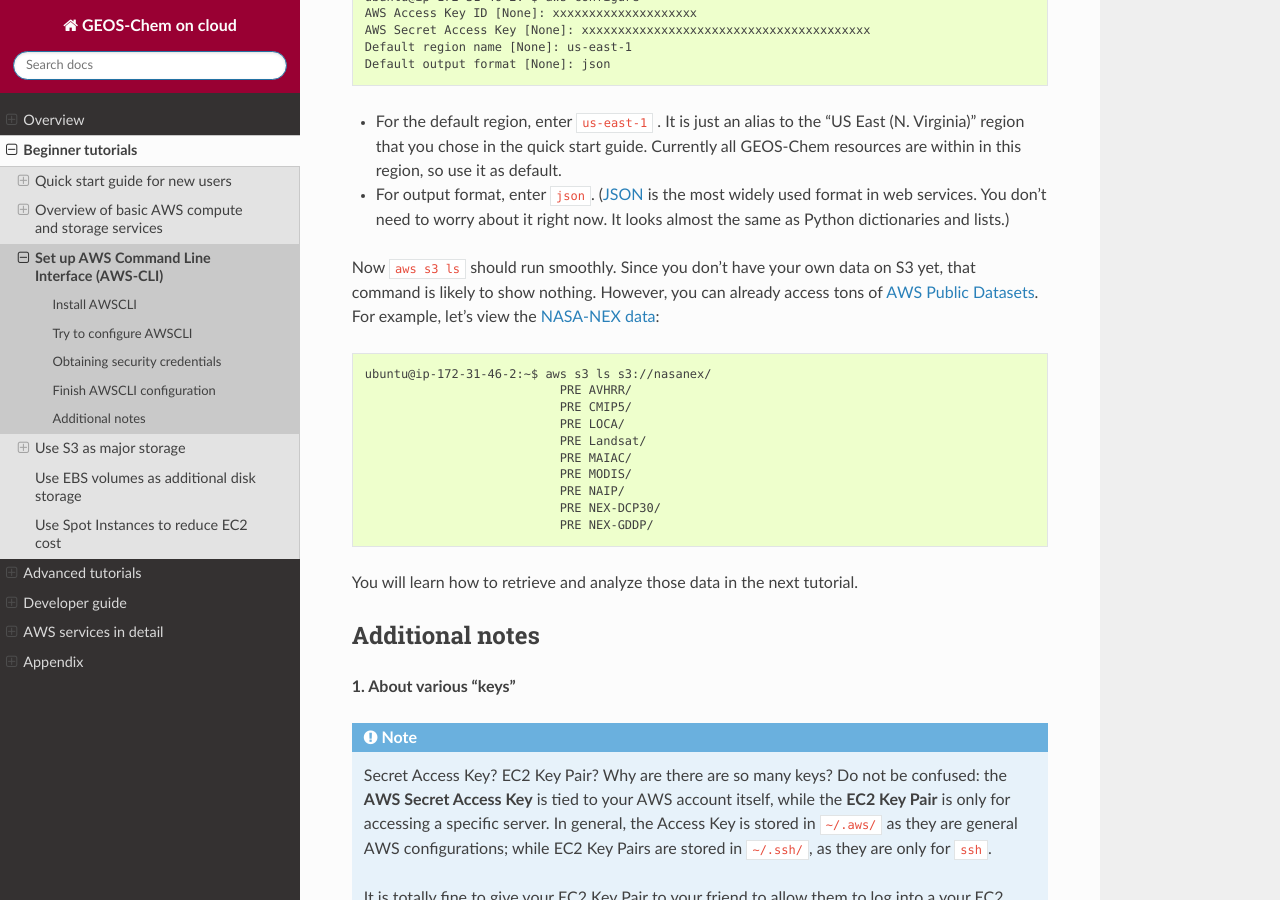
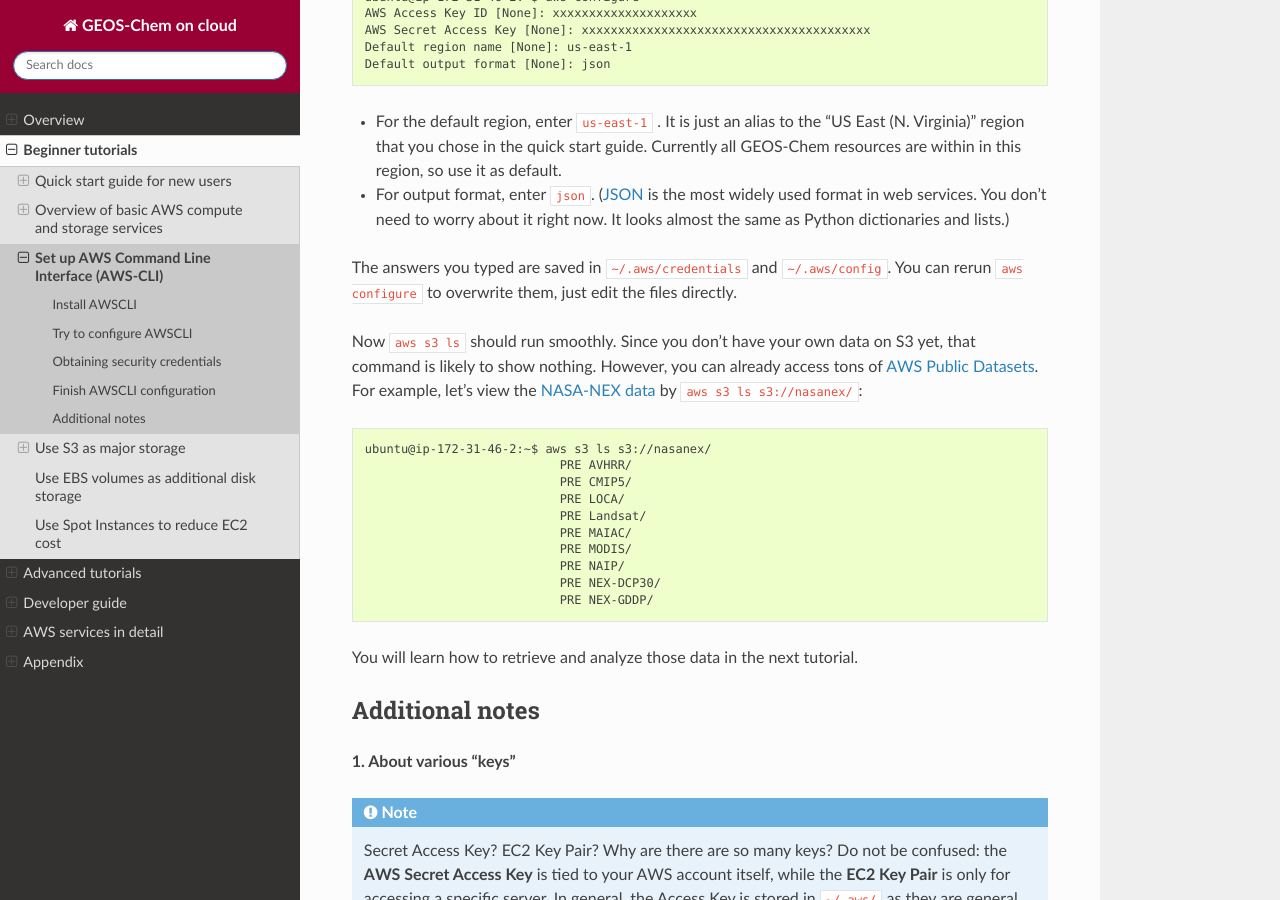
Before and after one commit to geoschem/geos-chem-cloud, a Sphinx documentation site: the page built from doc/source/chapter02_beginner-tutorial/awscli-config.rst, in a window 1280 px wide and 900 px high, scrolled down 3404 px. Built offline with Sphinx 7.4.7 and the Read the Docs theme 2.0.0, drawn with Linux system fonts in a browser that asks for light colours.

Commit message:
More on AWSCLI

```diff
--- a/doc/source/chapter02_beginner-tutorial/awscli-config.rst
+++ b/doc/source/chapter02_beginner-tutorial/awscli-config.rst
@@ -82,7 +82,9 @@ Copy and paste your Key ID and Secret Key from the Key File::
 - For the default region, enter ``us-east-1`` . It is just an alias to the "US East (N. Virginia)" region that you chose in the quick start guide. Currently all GEOS-Chem resources are within in this region, so use it as default.
 - For output format, enter ``json``. (`JSON <https://en.wikipedia.org/wiki/JSON>`_ is the most widely used format in web services. You don't need to worry about it right now. It looks almost the same as Python dictionaries and lists.)
 
-Now ``aws s3 ls`` should run smoothly. Since you don't have your own data on S3 yet, that command is likely to show nothing. However, you can already access tons of `AWS Public Datasets <https://aws.amazon.com/public-datasets>`_. For example, let's view the `NASA-NEX data <https://aws.amazon.com/public-datasets/nasa-nex/>`_::
+The answers you typed are saved in ``~/.aws/credentials`` and ``~/.aws/config``. You can rerun ``aws configure`` to overwrite them, just edit the files directly.
+
+Now ``aws s3 ls`` should run smoothly. Since you don't have your own data on S3 yet, that command is likely to show nothing. However, you can already access tons of `AWS Public Datasets <https://aws.amazon.com/public-datasets>`_. For example, let's view the `NASA-NEX data <https://aws.amazon.com/public-datasets/nasa-nex/>`_ by ``aws s3 ls s3://nasanex/``::
 
   ubuntu@ip-172-31-46-2:~$ aws s3 ls s3://nasanex/
                              PRE AVHRR/
```
